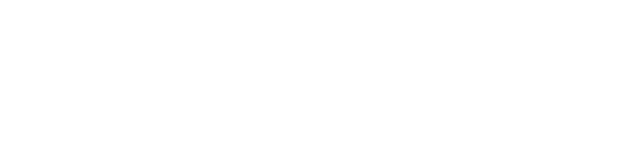
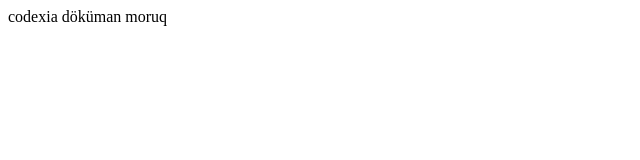
Before and after one commit to codexiadocs/codexiadocs.github.io, a plain HTML site: page index.html in a window 1280 px wide. Shown: the whole page, without its empty margins (0-640 px from the left). Drawn offline with Linux system fonts and the light colour scheme.

Commit message:
Update index.html

```diff
--- a/index.html
+++ b/index.html
@@ -2,9 +2,9 @@
 <head>
     <meta charset="UTF-8">
     <meta name="viewport" content="width=device-width, initial-scale=1.0">
-    <title>Document</title>
+    <title>doç</title>
 </head>
 <body>
-
+    codexia döküman moruq
 </body>
 </html>
```
